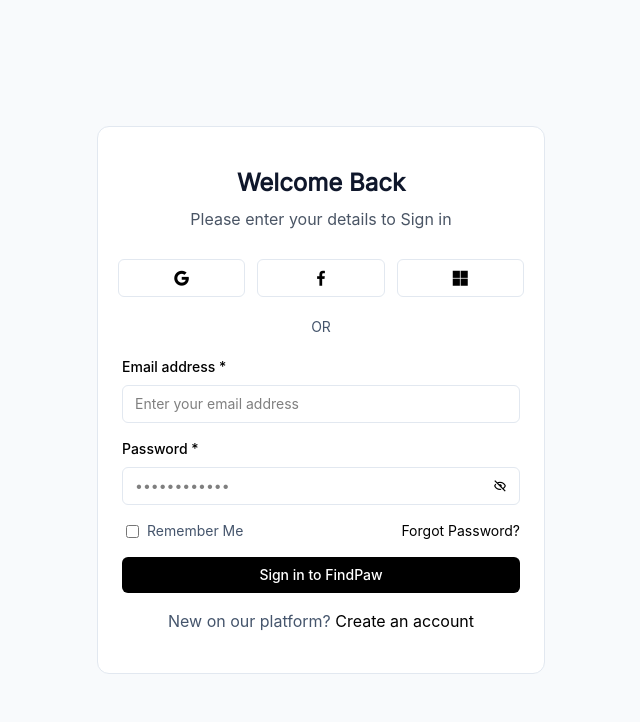
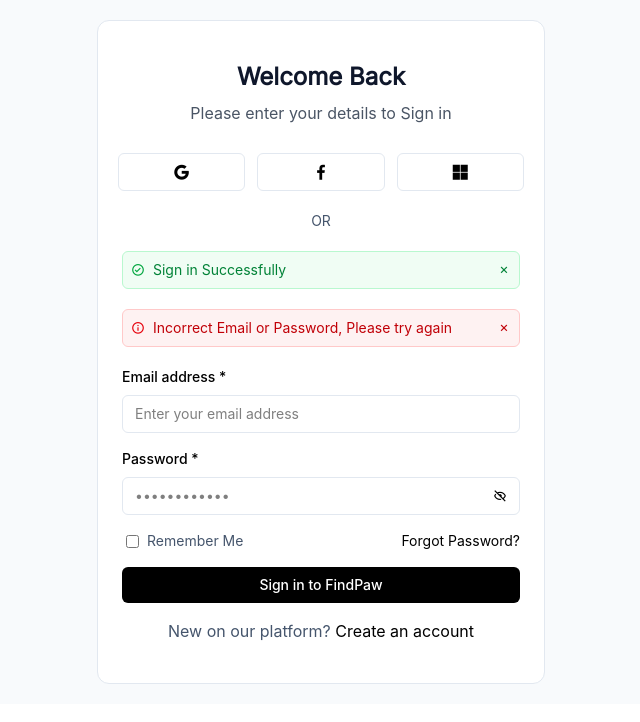
Before and after one commit to rfdytzz/findpaw-platform, a Vue app in the folder Frontend/: page /signin in a window 1280 px wide. Shown: the top 722 px of the page, without its empty margins (319-959 px from the left). Built offline with nearby package versions, Linux system fonts and the light colour scheme.

Commit message:
add: message info

```diff
--- a/Frontend/src/router/index.js
+++ b/Frontend/src/router/index.js
@@ -17,7 +17,7 @@ const router = createRouter({
     { path: '/', component: Main },
     { path: '/search', component: Search },
     { path: '/signin', component: Signin, meta: {guest:true} },
-    { path: '/signuo\p', component: Signup, meta: {guest:true} },
+    { path: '/signup', component: Signup, meta: {guest:true} },
     { path: '/profile', component: Profile, meta: {auth:true} },
     { path: '/profile/change-password', component: ChangePassword, meta: {auth:true} },
     { path: '/profile/verified-account', component: VerifiedAccount, meta: {auth:true} },
--- a/Frontend/src/views/auth/Signin.vue
+++ b/Frontend/src/views/auth/Signin.vue
@@ -12,37 +12,63 @@ onMounted(() => {
 </script>
 
 <template>
-    <div class="flex bg-slate-50 justify-center items-center h-screen">
-        <div
-            class="bg-white border border-slate-200 px-5 py-10 rounded-xl gap-5 flex flex-col md:w-[35%] w-full">
+    <div class="flex bg-slate-50 justify-center items-center h-fit py-5">
+        <div class="bg-white border border-slate-200 px-5 py-10 rounded-xl gap-5 flex flex-col md:w-[35%] w-full">
             <div class="flex flex-col items-center gap-2">
                 <div class="font-semibold text-slate-900 font-inter text-2xl">Welcome Back</div>
                 <div class="text-md text-gray-600">Please enter your details to Sign in</div>
             </div>
             <div class="flex gap-3 mt-2 w-full items-center justfiy-center">
-                <div class="flex-1 flex items-center py-2 hover:bg-slate-50 cursor-pointer justify-center border rounded-md border-slate-200">
+                <div
+                    class="flex-1 flex items-center py-2 hover:bg-slate-50 cursor-pointer justify-center border rounded-md border-slate-200">
                     <i class="bx bxl-google text-xl"></i>
                 </div>
-                <div class="flex-1 flex items-center py-2 hover:bg-slate-50 cursor-pointer justify-center border rounded-md border-slate-200">
+                <div
+                    class="flex-1 flex items-center py-2 hover:bg-slate-50 cursor-pointer justify-center border rounded-md border-slate-200">
                     <i class="bx bxl-facebook text-xl"></i>
                 </div>
-                <div class="flex-1 flex items-center py-2 hover:bg-slate-50 cursor-pointer justify-center border rounded-md border-slate-200">
+                <div
+                    class="flex-1 flex items-center py-2 hover:bg-slate-50 cursor-pointer justify-center border rounded-md border-slate-200">
                     <i class="bx bxl-microsoft text-xl"></i>
                 </div>
             </div>
             <div class="flex items-center gap-2 justify-center">
                 <span class="text-sm text-slate-600">OR</span>
             </div>
+            <div class="w-full px-1">
+                <div
+                    class="flex items-center justify-between p-2 rounded-md text-sm bg-green-50 border border-green-200 text-green-700">
+                    <div class="flex gap-2 items-center">
+                        <i class="bx bx-check-circle text-green-600"></i>
+                        <span>Sign in Successfully</span>
+                    </div>
+                    <i class="bx bx-x cursor-pointer"></i>
+                </div>
+            </div>
+            <div class="w-full px-1">
+                <div
+                    class="flex items-center justify-between p-2 rounded-md text-sm bg-red-50 border border-red-200 text-red-700">
+                    <div class="flex gap-2 items-center">
+                        <i class="bx bx-info-circle text-red-600"></i>
+                        <span>Incorrect Email or Password, Please try again</span>
+                    </div>
+                    <i class="bx bx-x cursor-pointer"></i>
+                </div>
+            </div>
             <form class="flex flex-col items-start justify-center px-1 gap-4">
                 <div class="flex flex-col w-full gap-2">
                     <label for="email" class="font-medium text-sm">Email address <span>*</span></label>
-                    <input type="text" id="email" placeholder="Enter your email address" class="rounded-md text-sm flex-1 focus:outline-0 border border-slate-200 px-3 py-2 focus:border-slate-400 focus:ring-slate-200 focus:ring-3 transition duration-200 ease-in-out">
+                    <input required type="text" id="email" placeholder="Enter your email address"
+                        class="rounded-md text-sm flex-1 focus:outline-0 border border-slate-200 px-3 py-2 focus:border-slate-400 focus:ring-slate-200 focus:ring-3 transition duration-200 ease-in-out">
                 </div>
                 <div class="flex flex-col w-full gap-2">
                     <label for="password" class="font-medium text-sm">Password <span>*</span></label>
-                    <div class="rounded-md text-sm flex-1 border border-slate-200 px-3 py-2 focus-within:border-slate-400 focus-within:ring-slate-200 focus-within:ring-3 transition duration-200 ease-in-out flex items-center">
-                        <input :type="isShow ? 'text' : 'password'" id="password" placeholder="••••••••••••" class="focus:outline-0 text-sm flex-1">
-                        <i :class="isShow ? 'bx-show' : 'bx-hide'" @click="toggleShow" class="bx text-md cursor-pointer"></i>
+                    <div
+                        class="rounded-md text-sm flex-1 border border-slate-200 px-3 py-2 focus-within:border-slate-400 focus-within:ring-slate-200 focus-within:ring-3 transition duration-200 ease-in-out flex items-center">
+                        <input required minlength="8" :type="isShow ? 'text' : 'password'" id="password"
+                            placeholder="••••••••••••" class="focus:outline-0 text-sm flex-1">
+                        <i :class="isShow ? 'bx-show' : 'bx-hide'" @click="toggleShow"
+                            class="bx text-md cursor-pointer"></i>
                     </div>
                 </div>
                 <div class="flex items-center justify-between w-full">
@@ -52,8 +78,11 @@ onMounted(() => {
                     </div>
                     <router-link to="" class="text-sm">Forgot Password?</router-link>
                 </div>
-                <button class="w-full bg-black text-white font-medium py-2 rounded-md cursor-pointer text-sm hover:bg-slate-800 transition duration-200">Sign in to FindPaw</button>
-                <div class="text-center w-full text-slate-600">New on our platform? <router-link to="" class="text-black">Create an account</router-link></div>
+                <button
+                    class="w-full bg-black text-white font-medium py-2 rounded-md cursor-pointer text-sm hover:bg-slate-800 transition duration-200">Sign
+                    in to FindPaw</button>
+                <div class="text-center w-full text-slate-600">New on our platform? <router-link to="/signup    "
+                        class="text-black">Create an account</router-link></div>
             </form>
         </div>
     </div>
```
